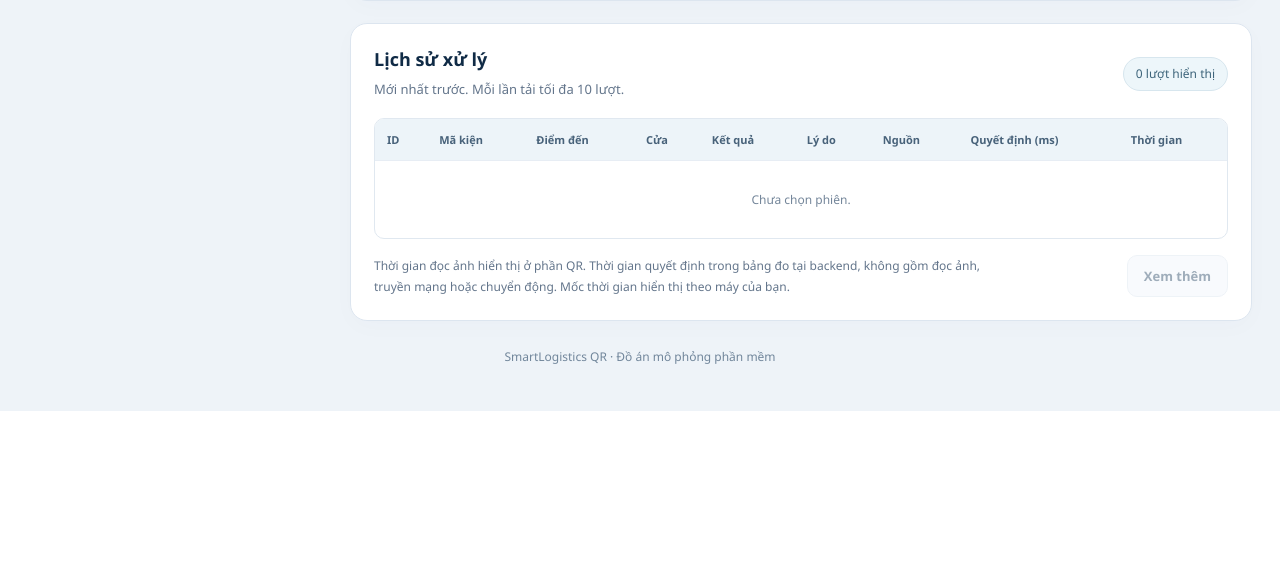
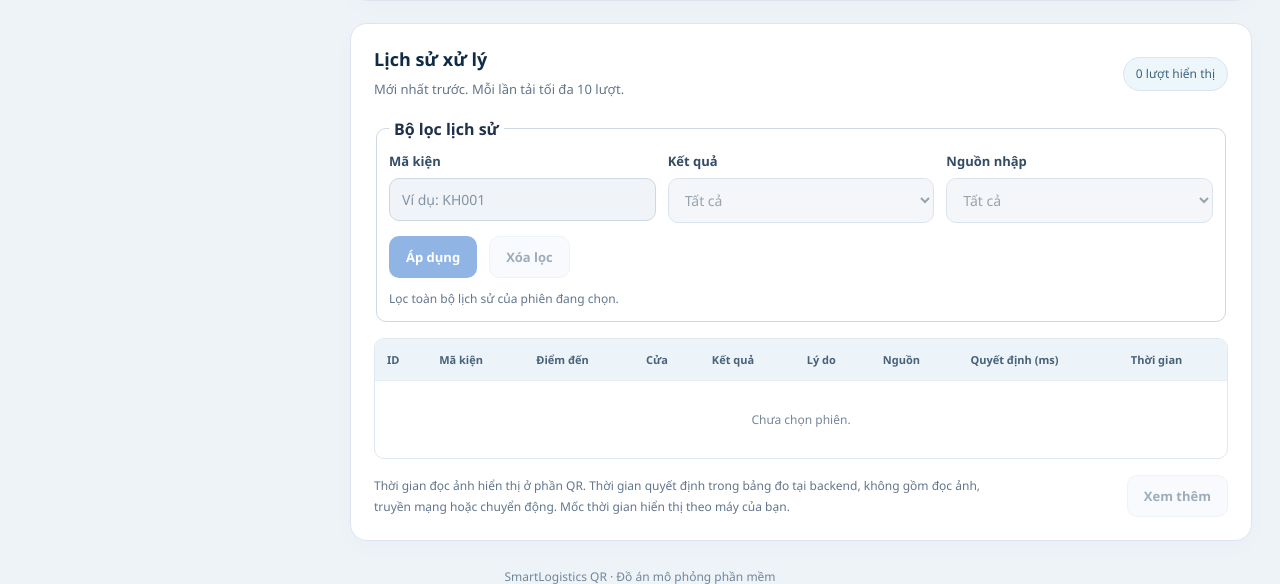
Before and after one commit to tam2006/smart-logistics-nhom-10, a Flask app: page / in a window 1280 px wide. Shown: the part 2593-3177 px from the top of the page. Before the commit the page ends 3004 px from the top, so only its background shows below. Run offline with Flask 3, Linux system fonts and the light colour scheme; data comes from the database, SQL or seed files in the repository; data that the repository does not hold is empty.

Commit message:
Add session history filters to the UI

```diff
--- a/static/app.js
+++ b/static/app.js
@@ -19,6 +19,8 @@ const statusNames = {
 let sessions = [];
 let busy = false;
 let historyRows = [];
+let historySessionId = "";
+let historyFilters = {};
 let hasMore = false;
 let nextBeforeId = null;
 let pendingRequest = null;
@@ -168,6 +170,7 @@ function updateControls() {
   $("retryButton").hidden = !pending;
   $("retryButton").disabled = busy || !pending;
   $("moreButton").disabled = busy || !selected || !hasMore;
+  $("historyFilterFields").disabled = busy || !selected;
 
   $("total").textContent =
     session?.total ?? (selected ? "—" : 0);
@@ -372,8 +375,10 @@ function renderHistory() {
   const body = $("historyBody");
   body.replaceChildren();
 
-  $("historyCount").textContent =
-    `${historyRows.length} lượt hiển thị`;
+  const filtered = Object.values(historyFilters).some(Boolean);
+  $("historyCount").textContent = filtered
+    ? `${historyRows.length} lượt khớp đã tải`
+    : `${historyRows.length} lượt hiển thị`;
 
   if (!historyRows.length) {
     const row = document.createElement("tr");
@@ -381,9 +386,11 @@ function renderHistory() {
 
     cell.colSpan = 9;
     cell.className = "empty";
-    cell.textContent = $("sessionSelect").value
-      ? "Chưa có lượt được tải."
-      : "Chưa chọn phiên.";
+    cell.textContent = !$("sessionSelect").value
+      ? "Chưa chọn phiên."
+      : filtered
+        ? "Không có lượt nào khớp bộ lọc."
+        : "Chưa có lượt được tải.";
 
     row.append(cell);
     body.append(row);
@@ -431,12 +438,15 @@ function renderHistory() {
 
 function clearHistory() {
   historyRows = [];
+  historySessionId = "";
+  historyFilters = {};
+  $("historyFilterForm").reset();
   hasMore = false;
   nextBeforeId = null;
   renderHistory();
 }
 
-async function loadHistory(append = false) {
+async function loadHistory(append = false, requestedFilters) {
   const sessionId = $("sessionSelect").value;
 
   if (!sessionId) {
@@ -444,10 +454,20 @@ async function loadHistory(append = false) {
     return;
   }
 
+  if (historySessionId !== sessionId) {
+    clearHistory();
+    historySessionId = sessionId;
+    if (append) return;
+  }
+
+  const filters = append ? historyFilters : requestedFilters ?? historyFilters;
   const params = new URLSearchParams({
     session_id: sessionId,
     limit: String(PAGE_SIZE),
   });
+  for (const [key, value] of Object.entries(filters)) {
+    if (value) params.set(key, value);
+  }
 
   if (append) {
     if (!hasMore || nextBeforeId === null) return;
@@ -455,6 +475,8 @@ async function loadHistory(append = false) {
   }
 
   const data = await api(`/api/history?${params}`);
+
+  if (sessionId !== $("sessionSelect").value) return;
 
   if (append) {
     const seen = new Set(historyRows.map((item) => item.id));
@@ -466,6 +488,7 @@ async function loadHistory(append = false) {
     historyRows = data.history;
   }
 
+  historyFilters = filters;
   hasMore = data.has_more;
   nextBeforeId = data.next_before_id;
 
@@ -948,6 +971,24 @@ $("refreshButton").addEventListener("click", () => {
         ? "Đã làm mới. Cần gửi lại lượt chưa xác nhận."
         : "Đã cập nhật dữ liệu."
     );
+  });
+});
+
+$("historyFilterForm").addEventListener("submit", (event) => {
+  event.preventDefault();
+  runTask(async () => {
+    await loadHistory(false, {
+      q: $("historyQuery").value.trim(),
+      outcome: $("historyOutcome").value,
+      source: $("historySource").value,
+    });
+  });
+});
+
+$("historyFilterClear").addEventListener("click", () => {
+  runTask(async () => {
+    await loadHistory(false, {});
+    $("historyFilterForm").reset();
   });
 });
 
--- a/static/style.css
+++ b/static/style.css
@@ -806,6 +806,37 @@ td.reason {
   margin: 6px 0 0;
 }
 
+.history-filters {
+  margin-bottom: 16px;
+}
+
+.history-filters fieldset {
+  min-width: 0;
+  padding: 12px;
+  border: 1px solid #ccd8e4;
+  border-radius: 10px;
+}
+
+.history-filters legend {
+  padding: 0 5px;
+  font-weight: 600;
+}
+
+.history-filter-grid {
+  display: grid;
+  grid-template-columns: repeat(auto-fit, minmax(min(100%, 150px), 1fr));
+  gap: 0 12px;
+}
+
+.history-filters .button {
+  width: auto;
+  flex: 0 1 auto;
+}
+
+.history-filters p {
+  margin: 10px 0 0;
+}
+
 .history-footer {
   align-items: flex-start;
   flex-wrap: wrap;
--- a/templates/index.html
+++ b/templates/index.html
@@ -615,10 +615,50 @@
               </p>
             </div>
 
-            <span id="historyCount" class="count-badge">
+            <span id="historyCount" class="count-badge" role="status">
               0 lượt hiển thị
             </span>
           </div>
+
+          <form id="historyFilterForm" class="history-filters"
+                aria-label="Lọc lịch sử của phiên">
+            <fieldset id="historyFilterFields" disabled>
+              <legend>Bộ lọc lịch sử</legend>
+              <div class="history-filter-grid">
+                <div>
+                  <label for="historyQuery">Mã kiện</label>
+                  <input id="historyQuery" name="q" type="search"
+                         placeholder="Ví dụ: KH001" maxlength="64">
+                </div>
+                <div>
+                  <label for="historyOutcome">Kết quả</label>
+                  <select id="historyOutcome" name="outcome">
+                    <option value="">Tất cả</option>
+                    <option value="success">Thành công</option>
+                    <option value="failure">Thất bại</option>
+                  </select>
+                </div>
+                <div>
+                  <label for="historySource">Nguồn nhập</label>
+                  <select id="historySource" name="source">
+                    <option value="">Tất cả</option>
+                    <option value="manual">Nhập tay</option>
+                    <option value="qr">Ảnh QR</option>
+                    <option value="auto">Tự động</option>
+                    <option value="api">API</option>
+                  </select>
+                </div>
+              </div>
+              <div class="actions">
+                <button type="submit" class="button primary">Áp dụng</button>
+                <button id="historyFilterClear" type="button"
+                        class="button secondary">Xóa lọc</button>
+              </div>
+              <p class="muted small">
+                Lọc toàn bộ lịch sử của phiên đang chọn.
+              </p>
+            </fieldset>
+          </form>
 
           <div class="table-wrap">
             <table>
```
